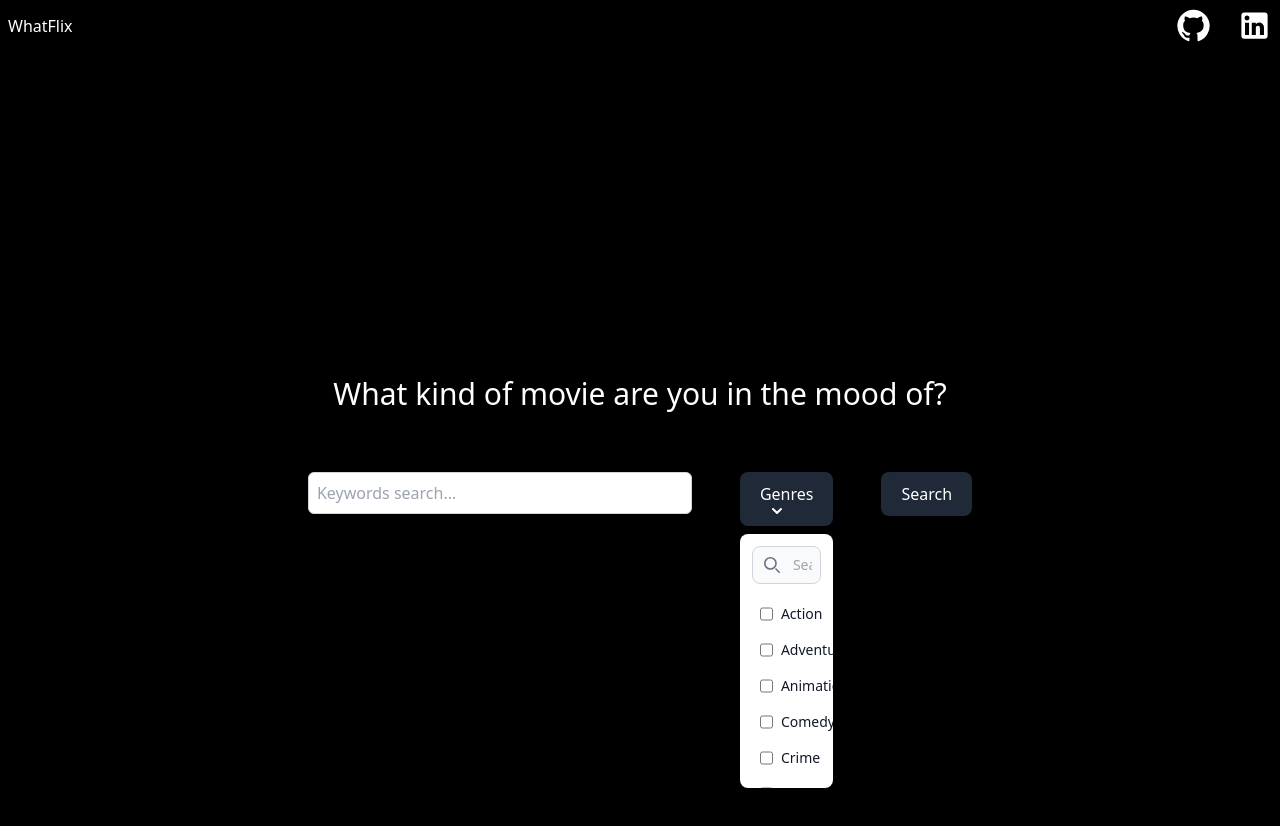
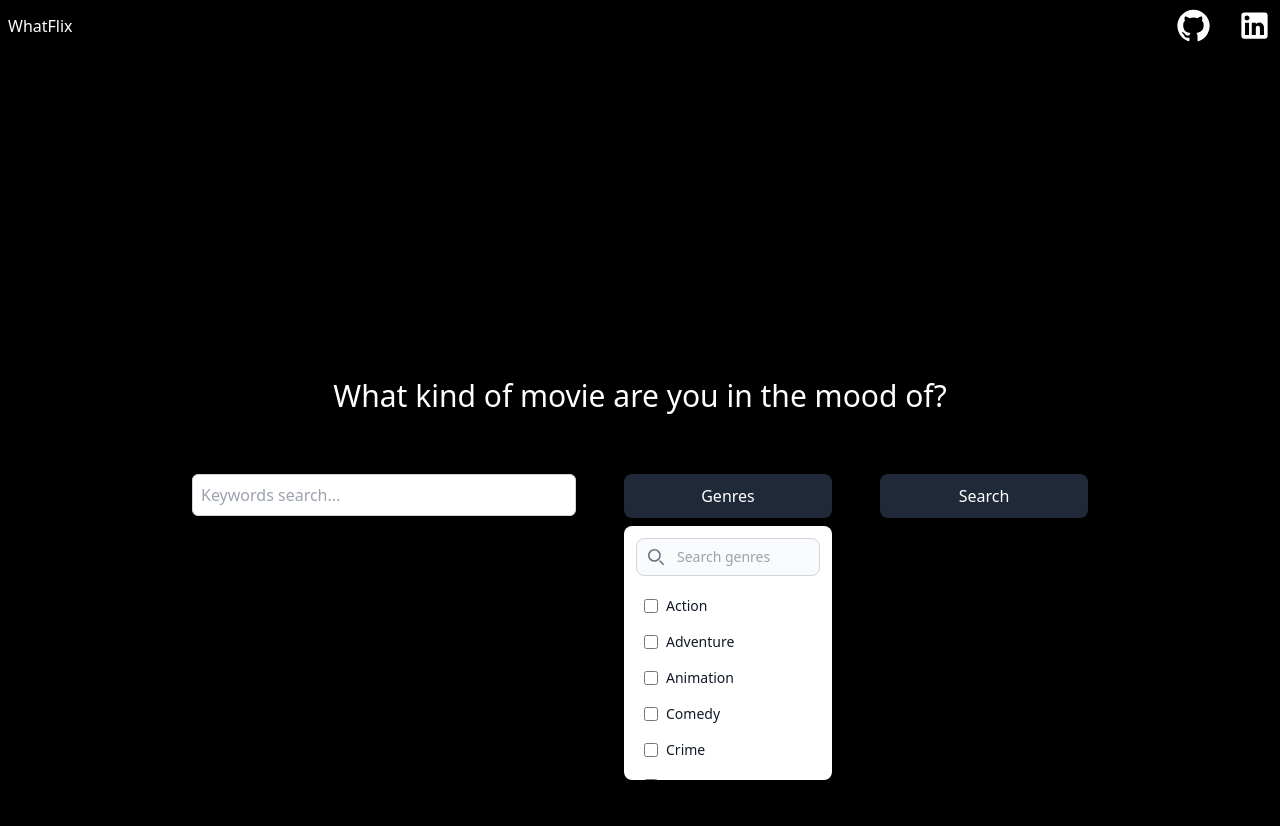
Before and after one commit to Tabish1511/WhatFlix, a Next.js app: page / in a window 1280 px wide. Both pictures are taken after a click on the button "Genres". Shown: the top 826 px of the page. Built offline with nearby package versions, Linux system fonts and the light colour scheme.

Commit message:
added dropdown with genres, yet to push genre code to console

```diff
--- a/components/Button.tsx
+++ b/components/Button.tsx
@@ -6,7 +6,7 @@ interface ButtonProps{
 
 export function Button(props: ButtonProps){
     return (
-        <div className={`mx-6 mt-2 ${props.className}`}>
+        <div className={`w-52 mx-6 mt-2 ${props.className}`}>
             <button
             onClick={props.onClick}
             type="button"
--- a/components/Genres.tsx
+++ b/components/Genres.tsx
@@ -1,25 +1,30 @@
 import { useState } from 'react';
+
+interface Genre {
+  id: number;
+  name: string;
+}
 
 interface DropdownProps {
   label: string;
-  genres: string[];
+  genres: Genre[];
   className?: string;
 }
 
 export function Genres(props: DropdownProps) {
   const [isOpen, setIsOpen] = useState(false);
-    const [selectedGenres, setSelectedGenres] = useState<string[]>([]);
+  const [selectedGenres, setSelectedGenres] = useState<number[]>([]);
   const [searchQuery, setSearchQuery] = useState('');
 
   const handleToggle = () => {
     setIsOpen(!isOpen);
   };
 
-    const handleCheckboxChange = (genre: string) => {
+  const handleCheckboxChange = (id: number) => {
     setSelectedGenres(prevState =>
-        prevState.includes(genre)
-          ? prevState.filter(g => g !== genre)
-          : [...prevState, genre]
+      prevState.includes(id)
+        ? prevState.filter(g => g !== id)
+        : [...prevState, id]
     );
   };
 
@@ -28,20 +33,17 @@ export function Genres(props: DropdownProps) {
   };
 
   const filteredGenres = props.genres.filter(genre =>
-      genre.toLowerCase().includes(searchQuery.toLowerCase())
+    genre.name.toLowerCase().includes(searchQuery.toLowerCase())
   );
 
   return (
-      <div className={`relative mx-6 mt-2 ${props.className}`}>
+    <div className={`w-52 relative mx-6 mt-2 ${props.className}`}>
       <button
         onClick={handleToggle}
         type="button"
         className="w-full text-white bg-gray-800 font-medium rounded-lg text-base px-5 py-2.5 hover:bg-gray-700 active:ring-gray-700 active:ring-2"
       >
         {props.label}
-          <svg className="w-2.5 h-2.5 ms-3" aria-hidden="true" xmlns="http://www.w3.org/2000/svg" fill="none" viewBox="0 0 10 6">
-            <path stroke="currentColor" strokeLinecap="round" strokeLinejoin="round" strokeWidth="2" d="m1 1 4 4 4-4" />
-          </svg>
       </button>
       {isOpen && (
         <div className="absolute z-10 w-full mt-2 bg-white rounded-lg shadow-lg dark:bg-gray-700">
@@ -64,17 +66,17 @@ export function Genres(props: DropdownProps) {
             </div>
           </div>
           <ul className="h-48 px-3 pb-3 overflow-y-auto text-sm text-gray-700 dark:text-gray-200">
-              {filteredGenres.map((genre, index) => (
-                <li key={index} className="flex items-center ps-2 rounded hover:bg-gray-100 dark:hover:bg-gray-600">
+            {filteredGenres.map((genre) => (
+              <li key={genre.id} className="flex items-center ps-2 rounded hover:bg-gray-100 dark:hover:bg-gray-600">
                 <input
-                    id={`checkbox-item-${index}`}
+                  id={`checkbox-item-${genre.id}`}
                   type="checkbox"
                   className="w-4 h-4 text-blue-600 bg-gray-100 border-gray-300 rounded focus:ring-blue-500 dark:focus:ring-blue-600 dark:ring-offset-gray-700 dark:focus:ring-offset-gray-700 focus:ring-2 dark:bg-gray-600 dark:border-gray-500"
-                    checked={selectedGenres.includes(genre)}
-                    onChange={() => handleCheckboxChange(genre)}
+                  checked={selectedGenres.includes(genre.id)}
+                  onChange={() => handleCheckboxChange(genre.id)}
                 />
-                  <label htmlFor={`checkbox-item-${index}`} className="w-full py-2 ms-2 text-sm font-medium text-gray-900 rounded dark:text-gray-300">
-                    {genre}
+                <label htmlFor={`checkbox-item-${genre.id}`} className="w-full py-2 ms-2 text-sm font-medium text-gray-900 rounded dark:text-gray-300">
+                  {genre.name}
                 </label>
               </li>
             ))}
@@ -85,9 +87,140 @@ export function Genres(props: DropdownProps) {
   );
 }
 
-// Usage example
-const genres = [
-  'Action', 'Adventure', 'Animation', 'Comedy', 'Crime', 'Documentary',
-  'Drama', 'Family', 'Fantasy', 'History', 'Horror', 'Music', 'Mystery',
-  'Romance', 'Science Fiction', 'TV Movie', 'Thriller', 'War', 'Western', 'Biography'
-];
+
+
+
+
+
+
+
+
+
+
+
+
+
+
+
+
+
+
+
+
+
+
+
+
+
+
+
+
+
+
+
+
+
+
+
+
+
+
+
+
+
+
+
+
+// import { useState } from 'react';
+
+// interface DropdownProps {
+//   label: string;
+//   genres: string[];
+//   className?: string;
+// }
+
+// export function Genres(props: DropdownProps) {
+//     const [isOpen, setIsOpen] = useState(false);
+//     const [selectedGenres, setSelectedGenres] = useState<string[]>([]);
+//     const [searchQuery, setSearchQuery] = useState('');
+
+//     const handleToggle = () => {
+//       setIsOpen(!isOpen);
+//     };
+
+//     const handleCheckboxChange = (genre: string) => {
+//       setSelectedGenres(prevState =>
+//         prevState.includes(genre)
+//           ? prevState.filter(g => g !== genre)
+//           : [...prevState, genre]
+//       );
+//     };
+
+//     const handleSearchChange = (e: React.ChangeEvent<HTMLInputElement>) => {
+//       setSearchQuery(e.target.value);
+//     };
+
+//     const filteredGenres = props.genres.filter(genre =>
+//       genre.toLowerCase().includes(searchQuery.toLowerCase())
+//     );
+
+//     return (
+//       <div className={`w-52 relative mx-6 mt-2 ${props.className}`}>
+
+//         <button
+//           onClick={handleToggle}
+//           type="button"
+//           className="w-full text-white bg-gray-800 font-medium rounded-lg text-base px-5 py-2.5 hover:bg-gray-700 active:ring-gray-700 active:ring-2"
+//         >
+//           {props.label}
+//         </button>
+
+
+//         {isOpen && (
+//           <div className="absolute z-10 w-full mt-2 bg-white rounded-lg shadow-lg dark:bg-gray-700">
+//             <div className="p-3">
+//               <label htmlFor="input-group-search" className="sr-only">Search</label>
+//               <div className="relative">
+//                 <div className="absolute inset-y-0 left-0 flex items-center ps-3 pointer-events-none">
+//                   <svg className="w-4 h-4 text-gray-500 dark:text-gray-400" aria-hidden="true" xmlns="http://www.w3.org/2000/svg" fill="none" viewBox="0 0 20 20">
+//                     <path stroke="currentColor" strokeLinecap="round" strokeLinejoin="round" strokeWidth="2" d="m19 19-4-4m0-7A7 7 0 1 1 1 8a7 7 0 0 1 14 0Z" />
+//                   </svg>
+//                 </div>
+//                 <input
+//                   type="text"
+//                   id="input-group-search"
+//                   className="block w-full p-2 ps-10 text-sm text-gray-900 border border-gray-300 rounded-lg bg-gray-50 focus:ring-blue-500 focus:border-blue-500 dark:bg-gray-600 dark:border-gray-500 dark:placeholder-gray-400 dark:text-white dark:focus:ring-blue-500 dark:focus:border-blue-500"
+//                   placeholder="Search genres"
+//                   value={searchQuery}
+//                   onChange={handleSearchChange}
+//                 />
+//               </div>
+//             </div>
+//             <ul className="h-48 px-3 pb-3 overflow-y-auto text-sm text-gray-700 dark:text-gray-200">
+//               {filteredGenres.map((genre, index) => (
+//                 <li key={index} className="flex items-center ps-2 rounded hover:bg-gray-100 dark:hover:bg-gray-600">
+//                   <input
+//                     id={`checkbox-item-${index}`}
+//                     type="checkbox"
+//                     className="w-4 h-4 text-blue-600 bg-gray-100 border-gray-300 rounded focus:ring-blue-500 dark:focus:ring-blue-600 dark:ring-offset-gray-700 dark:focus:ring-offset-gray-700 focus:ring-2 dark:bg-gray-600 dark:border-gray-500"
+//                     checked={selectedGenres.includes(genre)}
+//                     onChange={() => handleCheckboxChange(genre)}
+//                   />
+//                   <label htmlFor={`checkbox-item-${index}`} className="w-full py-2 ms-2 text-sm font-medium text-gray-900 rounded dark:text-gray-300">
+//                     {genre}
+//                   </label>
+//                 </li>
+//               ))}
+//             </ul>
+//           </div>
+//         )}
+//       </div>
+//     );
+//   }
+
+// // Usage example
+// // const genres = [
+// //   'Action', 'Adventure', 'Animation', 'Comedy', 'Crime', 'Documentary',
+// //   'Drama', 'Family', 'Fantasy', 'History', 'Horror', 'Music', 'Mystery',
+// //   'Romance', 'Science Fiction', 'TV Movie', 'Thriller', 'War', 'Western', 'Biography'
+// // ];
--- a/components/SearchComponent.tsx
+++ b/components/SearchComponent.tsx
@@ -88,12 +88,33 @@ export default function SearchComponent() {
 
 
 
-
+// Usage example
 const genres = [
-    'Action', 'Adventure', 'Animation', 'Comedy', 'Crime', 'Documentary',
-    'Drama', 'Family', 'Fantasy', 'History', 'Horror', 'Music', 'Mystery',
-    'Romance', 'Science Fiction', 'TV Movie', 'Thriller', 'War', 'Western', 'Biography'
+    { id: 28, name: 'Action' },
+    { id: 12, name: 'Adventure' },
+    { id: 16, name: 'Animation' },
+    { id: 35, name: 'Comedy' },
+    { id: 80, name: 'Crime' },
+    { id: 99, name: 'Documentary' },
+    { id: 18, name: 'Drama' },
+    { id: 10751, name: 'Family' },
+    { id: 14, name: 'Fantasy' },
+    { id: 36, name: 'History' },
+    { id: 27, name: 'Horror' },
+    { id: 10402, name: 'Music' },
+    { id: 9648, name: 'Mystery' },
+    { id: 10749, name: 'Romance' },
+    { id: 878, name: 'Science Fiction' },
+    { id: 10770, name: 'TV Movie' },
+    { id: 53, name: 'Thriller' },
+    { id: 10752, name: 'War' },
+    { id: 37, name: 'Western' }
   ];
+// const genres = [
+//     'Action', 'Adventure', 'Animation', 'Comedy', 'Crime', 'Documentary',
+//     'Drama', 'Family', 'Fantasy', 'History', 'Horror', 'Music', 'Mystery',
+//     'Romance', 'Science Fiction', 'TV Movie', 'Thriller', 'War', 'Western', 'Biography'
+//   ];
 
 
 
```
Lines whose indentation alone changed are shown as unchanged.
